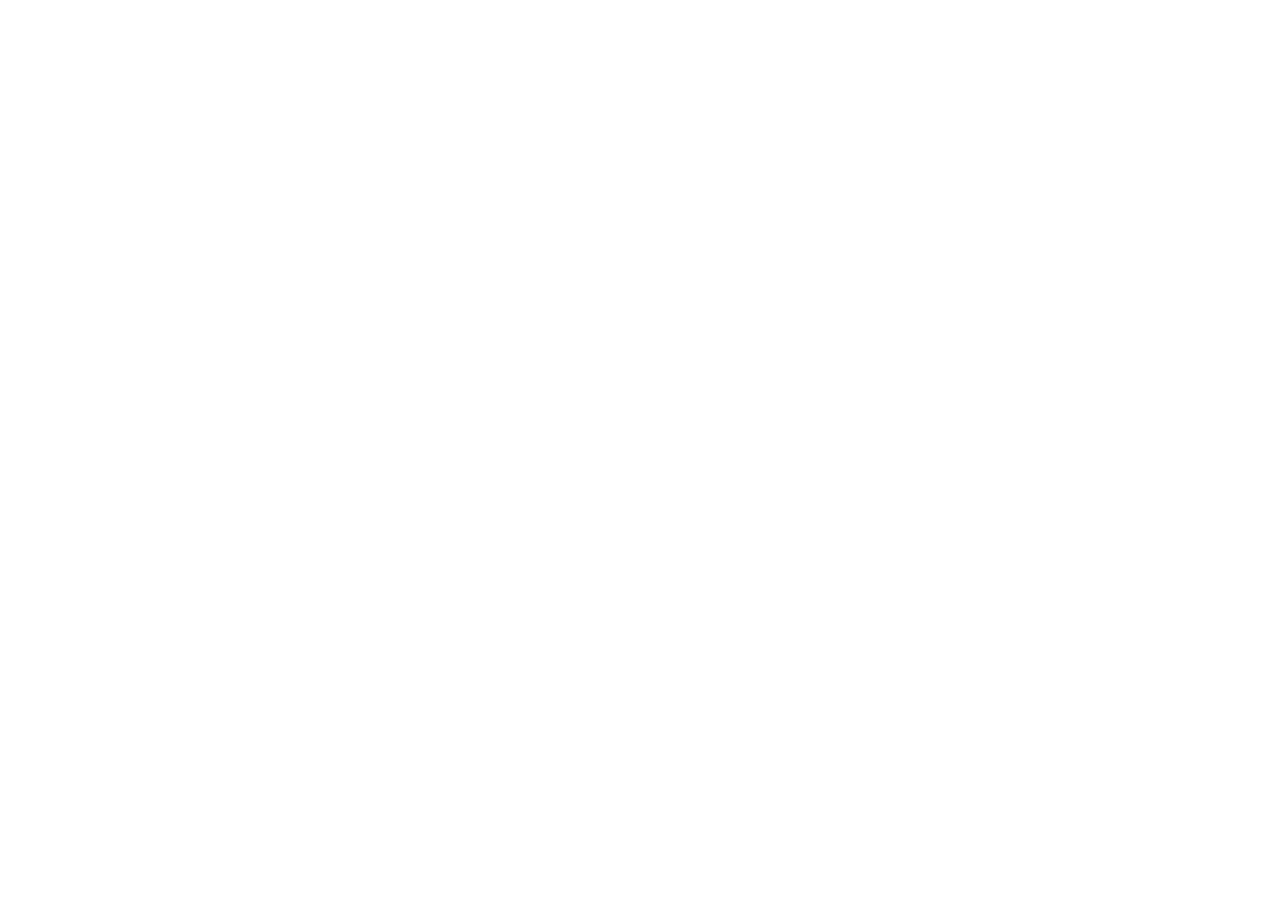
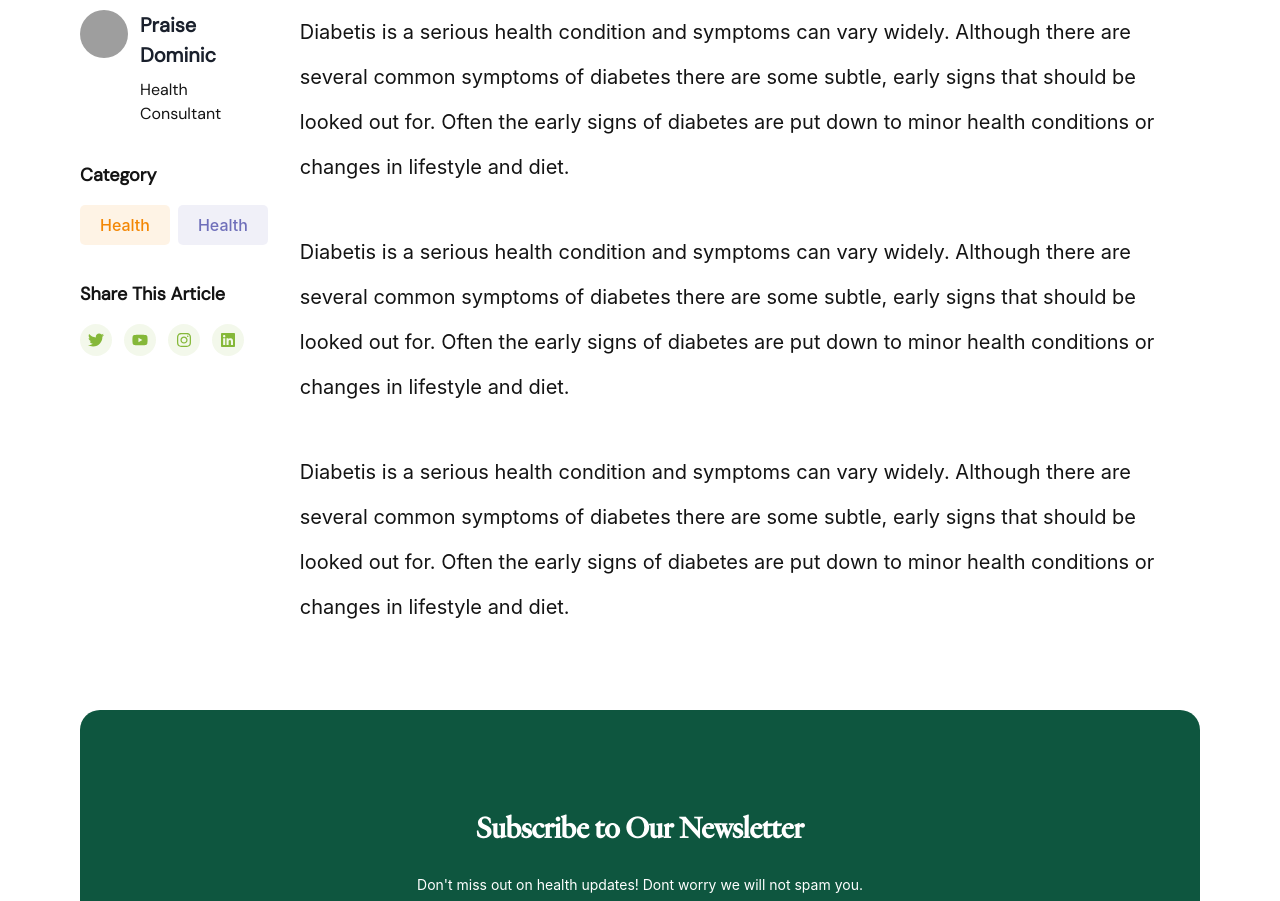
Before and after one commit to dev-phantom/bastion-health, a Next.js app: page /system/Blog/0 in a window 1280 px wide. Shown: the part 880-1781 px from the top of the page. Before the commit the page ends 850 px from the top, so only its background shows below. Built offline with nearby package versions, Linux system fonts and the light colour scheme; grey boxes are pictures that could not be loaded.

Commit message:
feature: added the completed single page blog

```diff
--- a/src/components/organism/ImageSlider.jsx
+++ b/src/components/organism/ImageSlider.jsx
@@ -19,7 +19,7 @@ const ImageSlider = () => {
               key={slide.id}
               backgroundImage={slide.bgImg}
               backgroundRepeat={"no-repeat"}
-              bgGradient={"linear(to-r, blackAlpha.600, transparent)"}
+
               backgroundSize={"cover"}
               height={"550px"}
               align={"center"}
@@ -27,13 +27,13 @@ const ImageSlider = () => {
               width={"402px"}
 
             >
-              <Flex flexDirection={"column"} justifyContent={"center"} align={"center"} px={20}>
+              <Flex color={"white"} bgGradient={"linear(to-r, blackAlpha.600, transparent)"} h={"full"} flexDirection={"column"} justifyContent={"center"} align={"center"} px={14}>
                 <Heading
                   py={10}
                   textAlign={"center"}
                   fontFamily={"heldane"}
-                  fontSize={"24px"}
-                  color={"#141414"}
+                  fontSize={"30px"}
+
                   fontWeight={"normal"}
                 >
                   {slide.blogTitle}
--- /dev/null
+++ b/src/layout/defaultLayout.jsx
@@ -0,0 +1,25 @@
+import Head from "next/head";
+import { Box } from "@chakra-ui/react";
+import Navbar from "@/components/common/Navbar";
+import Newsletter from "@/components/organism/Newsletter";
+import Footer from "@/components/common/Footer";
+const DefaultLayout = ({ children }) => {
+  return (
+    <>
+      <Head>
+        <meta name="viewport" content="width=device-width, initial-scale=1" />
+      </Head>
+      <Navbar/>
+      <main>
+        {children}
+      </main>
+      <Newsletter
+        headingText={"Subscribe to Our Newsletter"}
+        paraText={"Don't miss out on health updates! Dont worry we will not spam you."}
+      />
+      <Footer />
+    </>
+  );
+};
+
+export default DefaultLayout;
--- a/src/pages/system/Blog/Blog.jsx
+++ b/src/pages/system/Blog/Blog.jsx
@@ -4,11 +4,11 @@ import Newsletter from "@/components/organism/Newsletter";
 import Footer from "@/components/common/Footer";
 import ImageSlider from "@/components/organism/ImageSlider";
 import Blogs from "@/components/organism/Blogs";
+import DefaultLayout from "@/layout/defaultLayout";
 
 const Blog = () => {
   return(
-    <Box>
-      <Navbar/>
+    <DefaultLayout>
       <Box gap={8}>
         <Heading
           pt={10}
@@ -26,15 +26,9 @@ const Blog = () => {
           px={{ base: 20 }}
         >
           <Blogs />
-          <Newsletter
-            headingText={"Subscribe to Our Newsletter"}
-            paraText={"Don't miss out on health updates! Dont worry we will not spam you."}
-          />
-          <Footer />
         </Box>
-
       </Box>
-    </Box>
+    </DefaultLayout>
   );
 };
 
--- a/src/pages/system/Blog/[id].jsx
+++ b/src/pages/system/Blog/[id].jsx
@@ -3,7 +3,9 @@ import { useRouter } from "next/router";
 import Navbar from "@/components/common/Navbar";
 import { blogs } from "@/data/Data";
 import Headings from "@/components/atoms/Headings";
-import { Box, Image, HStack, Text, VStack } from "@chakra-ui/react";
+import { Box, Image, HStack, Text, VStack, Wrap, WrapItem, Avatar, Flex } from "@chakra-ui/react";
+import SocialIcons from "@/components/molecules/SocialIcons";
+import DefaultLayout from "@/layout/defaultLayout";
 
 export const Loading = () => {
 
@@ -36,10 +38,11 @@ const Index = () => {
         <meta name="viewport" content="width=device-width, initial-scale=1" />
         <link rel="icon" href="/favicon.ico" />
       </Head>
-      <Navbar />
+
       <Box
         px={{ base: 20 }}
       >
+        <DefaultLayout>
           <Box>
             <Image src={data.blogImg} alt={"blog-image"} w={"100%"} h={"450px"} borderRadius={"20px"} />
           </Box>
@@ -55,15 +58,58 @@ const Index = () => {
 
           <Headings color={"red.900"} headingWidth={"100%"} fontSize={"48px"}  py={10} headingText={data.blogTitle}/>
           <Box>
-          <HStack>
-            <VStack>
+            <HStack justify={"flex-start"} display={"flex"} align={"flex-start"} mt={10}>
+              <VStack w={"50%"} justify={"flex-start"} flexDirection={"column"} display={"flex"} align={"flex-start"}>
+                <Wrap >
+                  <WrapItem gap={3} >
+                    <Avatar name="Praise Dominic" src="https://bit.ly/dan-abramov" />
+                    <VStack justify={"flex-start"} display={"flex"} align={"start"}>
+                      <Text fontWeight={700} fontSize={"20px"} fontFamily={"DM Sans"}>Praise Dominic</Text>
+                      <Text color={"#141414"} fontFamily={"DM Sans"}>Health Consultant</Text>
+                    </VStack>
+                  </WrapItem>
+                </Wrap>
+                <Box  pt={7}>
+                  <Text color={"#141414"} fontFamily={"DM Sans"} fontWeight={700} fontSize={"18px"}>Category</Text>
+                  <HStack pt={4}>
+                    <Flex justify={"center"} align={"center"} px={5} py={2} borderRadius={"5px"} className={"bg-opacity-10 bg-[#F38704]"}>
+                      <Text color={"#F38704"} fontWeight={500}>Health</Text>
+                    </Flex>
+                    <Flex justify={"center"} align={"center"} px={5} py={2} borderRadius={"5px"} className={"bg-opacity-10 bg-[#6F6FBA]"}>
+                      <Text color={"#6F6FBA"} fontWeight={500}>Health</Text>
+                    </Flex>
+                  </HStack>
 
+                </Box>
+                <Box  pt={7}>
+                  <Text color={"#141414"} fontFamily={"DM Sans"} fontWeight={700} fontSize={"18px"}>Share This Article</Text>
+                  <HStack pt={4}>
+                    <SocialIcons/>
+                  </HStack>
+
+                </Box>
               </VStack>
-            <VStack>
+              <VStack pl={6} gap={10} fontSize={"20px"} color={"#141414"} lineHeight={"45px"} fontWeight={400}>
+                <Text>Diabetis is a serious health condition and symptoms can vary widely.
+                Although there are several common symptoms of diabetes there are some subtle,
+                early signs that should be looked out for. Often the early signs of diabetes are
+                put down to minor health conditions or changes in lifestyle and diet.
+                </Text>
+                <Text>Diabetis is a serious health condition and symptoms can vary widely.
+                Although there are several common symptoms of diabetes there are some subtle,
+                early signs that should be looked out for. Often the early signs of diabetes are
+                put down to minor health conditions or changes in lifestyle and diet.
+                </Text>
+                <Text>Diabetis is a serious health condition and symptoms can vary widely.
+                Although there are several common symptoms of diabetes there are some subtle,
+                early signs that should be looked out for. Often the early signs of diabetes are
+                put down to minor health conditions or changes in lifestyle and diet.
+                </Text>
 
               </VStack>
             </HStack>
           </Box>
+        </DefaultLayout>
       </Box>
     </div>
   );
--- a/src/pages/system/HealthPlan/HealthPlan.jsx
+++ b/src/pages/system/HealthPlan/HealthPlan.jsx
@@ -1,14 +1,11 @@
 import Main from "@/components/organism/Main";
+import { Flex, Spacer, Box, Heading, ButtonGroup, Button } from "@chakra-ui/react";
+import Plans from "@/components/organism/Plans";
+import DefaultLayout from "@/layout/defaultLayout";
 
-import Navbar from "@/components/common/Navbar";
-import { Flex, Spacer, Box, Heading, ButtonGroup, Button } from "@chakra-ui/react";
-import Newsletter from "@/components/organism/Newsletter";
-import Footer from "@/components/common/Footer";
-import Plans from "@/components/organism/Plans";
 const HealthPlan = () => {
   return (
-    <Box>
-      <Navbar/>
+    <DefaultLayout>
       <Box px={{ base: 20 }} gap={8}>
         <Main
           headingText={"Get Affordable Health Plans with Bastion"}
@@ -18,13 +15,9 @@ const HealthPlan = () => {
           imgAlt={"testin alt"}
         />
         <Plans />
-        <Newsletter
-          headingText={"Subscribe to Our Newsletter"}
-          paraText={"Don't miss out on health updates! Dont worry we will not spam you."}
-        />
-        <Footer />
+
       </Box>
-    </Box>
+    </DefaultLayout>
   );
 };
 
--- a/src/pages/system/home/Homepage.jsx
+++ b/src/pages/system/home/Homepage.jsx
@@ -1,15 +1,12 @@
 import Main from "@/components/organism/Main";
 import SectionTwo from "@/components/organism/SectionTwo";
 import SectionThree from "@/components/organism/SectionThree";
-import Navbar from "@/components/common/Navbar";
-import { Flex, Spacer, Box, Heading, ButtonGroup, Button } from "@chakra-ui/react";
-import Newsletter from "@/components/organism/Newsletter";
-import Footer from "@/components/common/Footer";
+import { Box } from "@chakra-ui/react";
+import DefaultLayout from "@/layout/defaultLayout";
 
 const Homepage = () => {
   return (
-    <Box>
-      <Navbar/>
+    <DefaultLayout>
       <Box px={{ base: 20 }} gap={8}>
         <Main
           headingText={"Get health insurance that just makes sense"}
@@ -34,13 +31,9 @@ const Homepage = () => {
           btnGreentext={"Get Started"}
           btngreenLink={"#"}
         />
-        <Newsletter
-          headingText={"Subscribe to Our Newsletter"}
-          paraText={"Don't miss out on health updates! Dont worry we will not spam you."}
-        />
-        <Footer />
+
       </Box>
-    </Box>
+    </DefaultLayout>
   );
 };
 
--- a/src/styles/globals.css
+++ b/src/styles/globals.css
@@ -1,3 +1,4 @@
+@import url('https://fonts.googleapis.com/css2?family=Cookie&family=DM+Sans&display=swap');
 @tailwind base;
 @tailwind components;
 @tailwind utilities;
```
Lines whose indentation alone changed are shown as unchanged.
